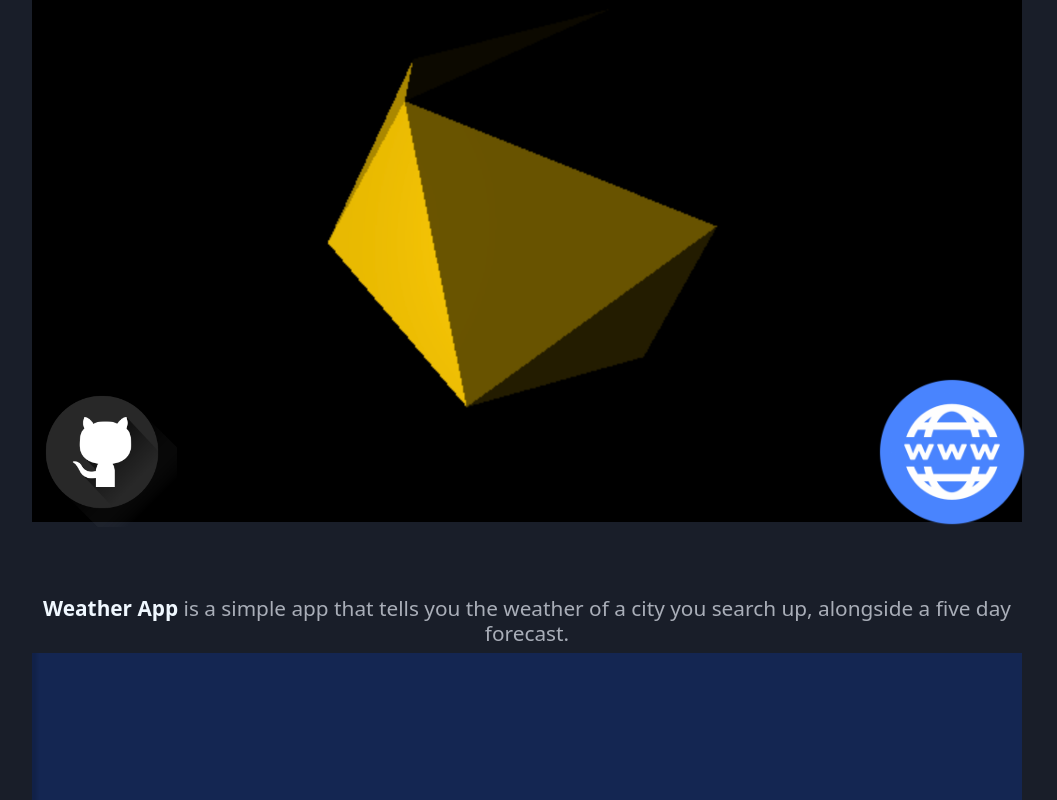
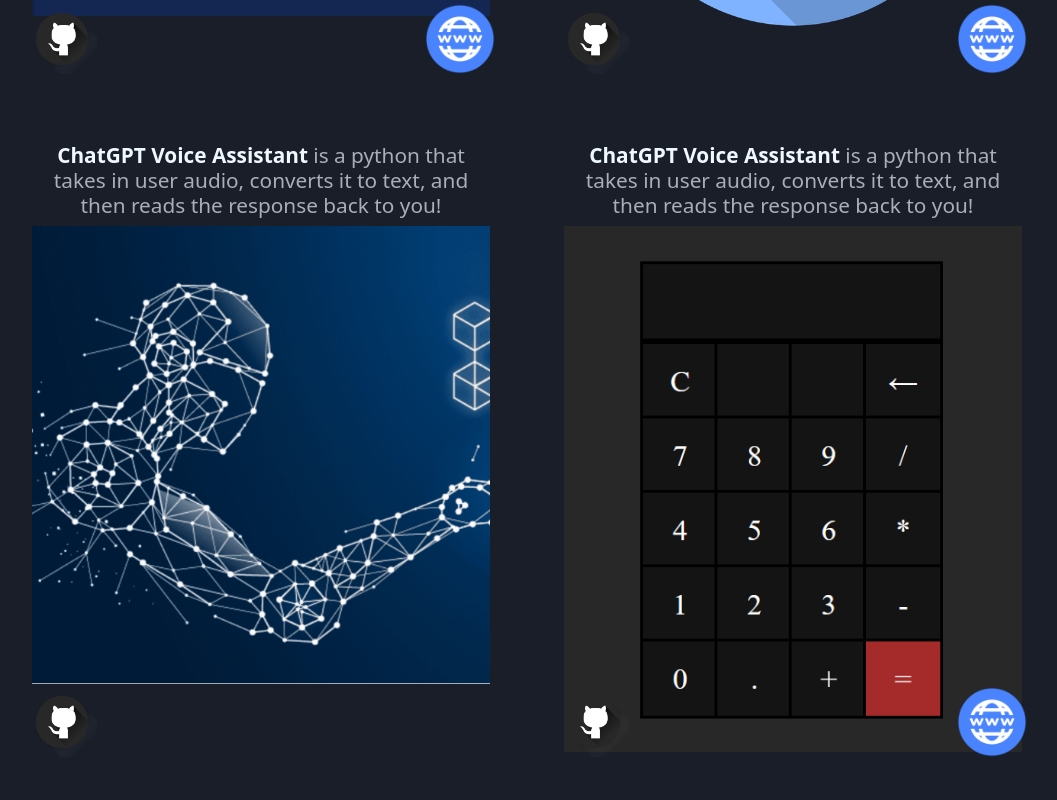
Before and after one commit to sw33ws/Portfolio, a React (Create React App) app in the folder client/: page / in a window 1280 px wide. Shown: the part 2100-2900 px from the top of the page, without its empty margins (113-1170 px from the left). Built offline with nearby package versions, Linux system fonts and the light colour scheme.

Commit message:
heroku main

```diff
--- a/client/src/components/pageParts/work.css
+++ b/client/src/components/pageParts/work.css
@@ -30,7 +30,7 @@
 
 .project-holder {
     display: grid;
-    grid-template-columns: repeat(auto-fit, minmax(500px, 1fr));
+    grid-template-columns: repeat(auto-fit, minmax(450px, 1fr));
     gap: 4rem;
 }
 
@@ -50,7 +50,7 @@
 
 .project-image-background {
     width: 100%;
-    height: auto
+    height: auto;
 }
 
 .project-items:hover {
@@ -78,160 +78,3 @@
         gap: 4rem;
     }
 }
-
-/*
-#workHighLight {
-    font-weight: bold;
-    color: aliceblue;
-}
-
-#images {
-    width: 50%;
-    justify-content: center;
-    margin: auto;
-    display: block;
-}
-
-#githubimage {
-    width: 10%;
-    position: absolute;
-    bottom: 0px;
-    right: 0px;
-}
-
-#websiteimage {
-    width: 10%;
-    position: absolute;
-    bottom: 100px;
-    right: 0px;
-}
-
-.workbox {
-    position: relative;
-    padding-top: 50px;
-    margin-bottom: 50px;
-    height: 60vh;
-    box-shadow:none;
-    background-color: #191e29;
-}
-
-.workbox:hover {
-    box-shadow: 0 0 5px white, inset 0 0 10px white;
-    background-color: #3a4253
-}
-
-@media only screen and (max-width: 1000px) {
-    .title {
-        margin-top: 50px;
-        color: aliceblue;
-        text-align: center;
-    }
-
-    .text {
-        color: #a9aeb8;
-        padding-top: 0px;
-        text-align: center;
-    }
-
-    .workbox {
-        padding-top: 25px;
-        margin-bottom: 25px;
-        height: 30vh;
-        box-shadow:none;
-        background-color: #191e29
-    }
-
-    .workbox:hover {
-        box-shadow: 0 0 5px white, inset 0 0 10px white;
-        background-color: #3a4253
-    }
-
-    #websiteimage {
-        width: 10%;
-        position: absolute;
-        bottom: 50px;
-        right: 0px;
-    }
-  }
-
-  @media only screen and (max-width: 700px) {
-    .title {
-        margin-top: 25px;
-        color: aliceblue;
-        text-align: center;
-    }
-
-    .text {
-        color: #a9aeb8;
-        padding-top: 0px;
-        text-align: center;
-    }
-
-    .workbox {
-        margin-bottom: 10px;
-        height: 25vh;
-        box-shadow:none;
-        background-color: #191e29
-    }
-
-    .workbox:hover {
-        box-shadow: 0 0 5px white, inset 0 0 10px white;
-        background-color: #3a4253
-    }
-
-    #websiteimage {
-        width: 10%;
-        position: absolute;
-        bottom: 30px;
-        right: 0px;
-    }
-  }
-
-  @media only screen and (max-width: 570px) {
-    .title {
-        margin-top: 15px;
-        color: aliceblue;
-        text-align: center;
-    }
-    .workbox {
-        padding-top: 10px;
-        margin-bottom: 10px;
-        height: 20vh;
-        box-shadow:none;
-        background-color: #191e29
-    }
-
-    .workbox:hover {
-        box-shadow: 0 0 5px white, inset 0 0 10px white;
-        background-color: #3a4253
-    }
-
-    #websiteimage {
-        width: 10%;
-        position: absolute;
-        bottom: 30px;
-        right: 0px;
-    }
-  }
-
-  @media only screen and (max-width: 420px) {
-    .workbox {
-        padding-top: 10px;
-        margin-bottom: 10px;
-        height: 15vh;
-        box-shadow:none;
-        background-color: #191e29
-    }
-
-    .workbox:hover {
-        box-shadow: 0 0 5px white, inset 0 0 10px white;
-        background-color: #3a4253
-    }
-
-    #websiteimage {
-        width: 10%;
-        position: absolute;
-        bottom: 30px;
-        right: 0px;
-    }
-  } */
--- a/client/src/components/pageParts/work.js
+++ b/client/src/components/pageParts/work.js
@@ -8,6 +8,8 @@
 import zeldaimage from '../images/zelda-logo.jpg'
 // import downloads from '../images/downloads.png'
 import downloads from '../images/download.png'
+import ai from '../images/ai.png'
+import calculator from '../images/calculator.png'
 
 function Work(){
     return(
@@ -46,6 +48,19 @@
                         <a href='https://sw33ws.github.io/My-Download-Page/'><img alt='something' className='project-website' src={website}></img></a>
                     <img alt="DownLoad Page"src={downloads} className="project-image-background"></img>
                 </div>
+
+                <div className='projects'>
+                        <h1 className='text'><span className='sub-title'>ChatGPT Voice Assistant</span> is a python that takes in user audio, converts it to text, and then reads the response back to you!</h1>
+                        <a href='https://github.com/sw33ws/ChatGPT-Voice-Assistant'><img alt='something' className='project-github' src={github}></img></a>
+                        {/* <a href='https://sw33ws.github.io/My-Download-Page/'><img alt='something' className='project-website' src={website}></img></a> */}
+                    <img alt="DownLoad Page"src={ai} className="project-image-background"></img>
+                </div>
+                <div className='projects'>
+                        <h1 className='text'><span className='sub-title'>ChatGPT Voice Assistant</span> is a python that takes in user audio, converts it to text, and then reads the response back to you!</h1>
+                        <a href='https://github.com/sw33ws/Calculator'><img alt='something' className='project-github' src={github}></img></a>
+                        <a href='https://sw33ws.github.io/Calculator/'><img alt='something' className='project-website' src={website}></img></a>
+                    <img alt="DownLoad Page"src={calculator} className="project-image-background"></img>
+                </div>
             </div>
         </div>
         </div>
```
Also changed, not shown: client/src/components/images/ai.png (added), client/src/components/images/calculator.png (added).
